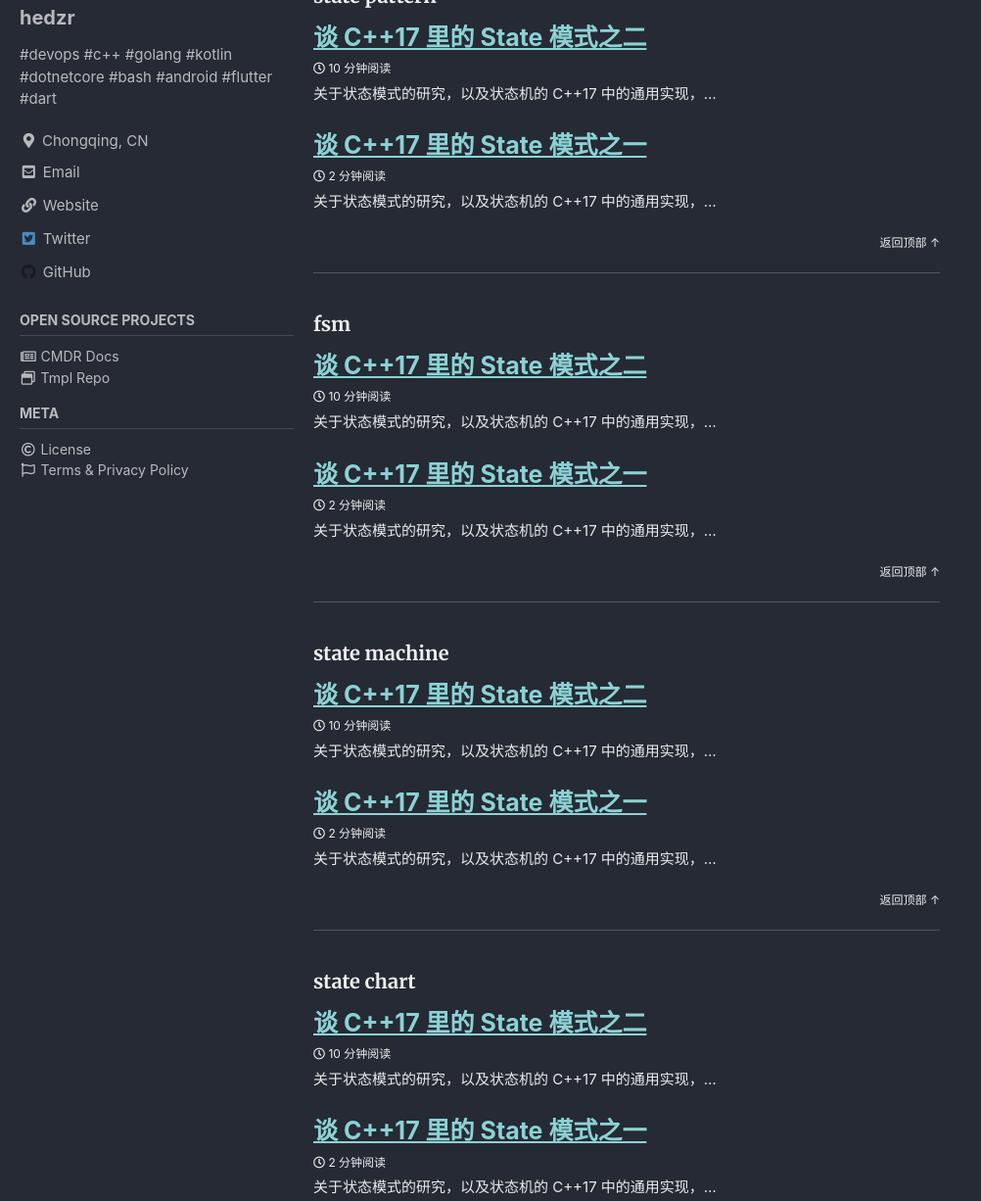
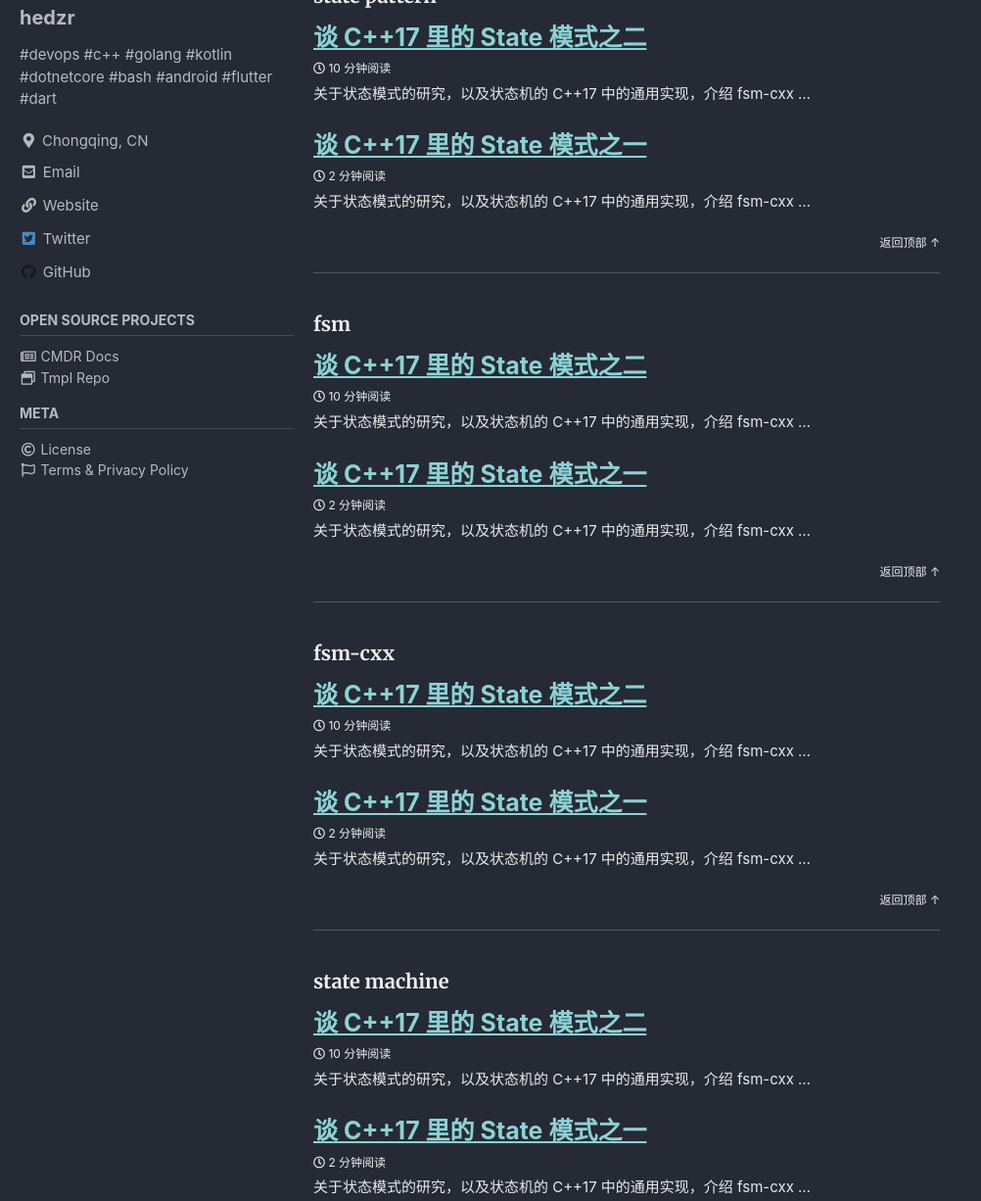
Before and after one commit to hedzr/hedzr.github.io, a Jekyll site: the page built from _pages/tag-archive.md, in a window 1280 px wide and 1400 px high, scrolled down 59112 px, cut to the strip 174-1400 px from the top of the window. Shown: the whole strip at 98% size, without its empty margins (0-1002 px from the left). Built offline with Jekyll 4.4.1, drawn with Linux system fonts in a browser that asks for light colours; cached includes are drawn as plain includes; some web fonts are replaced; some of the changed text lies outside the part shown.

Commit message:
update for fsm-cxx

```diff
--- a/_posts/2021-09-29-cxx17-state-pattern.md
+++ b/_posts/2021-09-29-cxx17-state-pattern.md
@@ -4,7 +4,7 @@ title: "谈 C++17 里的 State 模式之一"
 date: 2021-09-29 05:00:00 +0800
 last_modified_at: 2021-09-29 20:00:00 +0800
 Author: hedzr
-tags: [c++,c++11,c++17,state pattern,fsm,state machine,state chart,design patterns]
+tags: [c++,c++11,c++17,state pattern,fsm,fsm-cxx,state machine,state chart,design patterns]
 categories: c++ algorithm
 comments: true
 toc: true
@@ -13,9 +13,11 @@ header:
   overlay_image: /assets/images/3953273590_704e3899d5_m.jpg
   overlay_filter: rgba(16, 16, 32, 0.73)
 excerpt: >-
-  关于状态模式的研究，以及状态机的 C++17 中的通用实现，...
+  关于状态模式的研究，以及状态机的 C++17 中的通用实现，介绍 fsm-cxx ...
 ---
 
+
+> 介绍 [fsm-cxx](https://github.com/hedzr/fsm-cxx) 的实现
 
 
 回顾状态模式，考虑实作它的各种问题——特别是有关如何实现一个状态机的问题。同时，这一篇呢，可能不得不分几篇，因为写的时候脑壳在发散嘛，于是就关联得到的、能想起来的都提了一嘴，就多了。但是最后还是会给出代码的，我喜欢写代码的。
--- a/_posts/2021-09-30-cxx17-state-pattern-2.md
+++ b/_posts/2021-09-30-cxx17-state-pattern-2.md
@@ -4,7 +4,7 @@ title: "谈 C++17 里的 State 模式之二"
 date: 2021-09-30 05:00:00 +0800
 last_modified_at: 2021-09-30 20:00:00 +0800
 Author: hedzr
-tags: [c++,c++11,c++17,state pattern,fsm,state machine,state chart,design patterns]
+tags: [c++,c++11,c++17,state pattern,fsm,fsm-cxx,state machine,state chart,design patterns]
 categories: c++ algorithm
 comments: true
 toc: true
@@ -13,14 +13,15 @@ header:
   overlay_image: /assets/images/3953273590_704e3899d5_m.jpg
   overlay_filter: rgba(16, 16, 32, 0.73)
 excerpt: >-
-  关于状态模式的研究，以及状态机的 C++17 中的通用实现，...
+  关于状态模式的研究，以及状态机的 C++17 中的通用实现，介绍 fsm-cxx ...
 ---
 
 
 
 
 
-> 这是第二部分，有关有限状态机（FSM）的 C++ 实作部分，也等同于状态模式实现
+> 这是第二部分，有关有限状态机（FSM）的 C++ 实作部分，也等同于状态模式实现。
+> 介绍 [fsm-cxx](https://github.com/hedzr/fsm-cxx) 的实现
 
 ## Prologue
 
```
